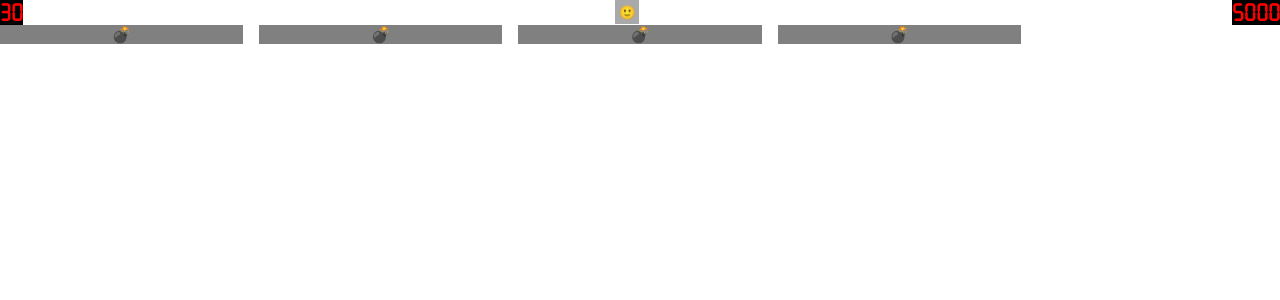
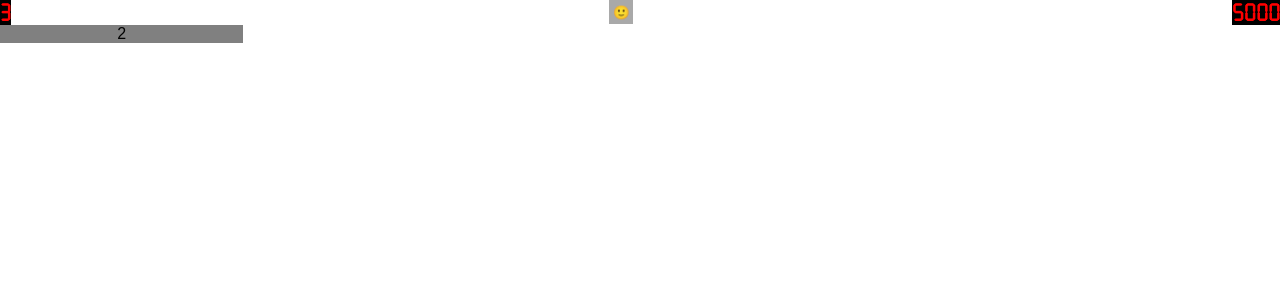
Before and after one commit to CamilaCintioli/minesweeper, a React (Create React App) app: page / in a window 1280 px wide. Shown: the top 300 px of the page. Built offline with nearby package versions, Linux system fonts and the light colour scheme.

Commit message:
Added useMinesweeper hook

```diff
--- a/src/App.tsx
+++ b/src/App.tsx
@@ -1,10 +1,13 @@
 import React from 'react';
+import { createGlobalStyle } from 'styled-components'
+
 import Cell from './components/Cell'
 import Grid from './components/Grid'
 import ResetButton from './components/ResetButton'
 import Counter from './components/Counter'
 import Header from './components/Header'
-import { createGlobalStyle } from 'styled-components'
+
+import useMineSweeper from './hooks/useMineSweeper';
 
 const GlobalStyle = createGlobalStyle`
   @font-face {
@@ -14,19 +17,39 @@ const GlobalStyle = createGlobalStyle`
 `;
 
 function App() {
+  const width = 5;
+  const height = 5;
+  const bombs = 3;
+  const {
+    state,
+    cells,
+    expirationDate,
+    bombsRemaining,
+    putFlag,
+    openCell,
+    reset,
+  } = useMineSweeper({ width, height, bombs })
+
   return (
     <div>
       <GlobalStyle />
       <Header>
-        <Counter>30</Counter>
-        <ResetButton state={'🙂'} onClick={() => alert('Me han resetado')} />
+        <Counter>{bombsRemaining}</Counter>
+        <ResetButton state={state} onClick={(reset)} />
         <Counter>5000</Counter>
       </Header>
-      <Grid>
-        <Cell isOpen={false} state={'💣'} onClick={() => alert('Celda clickeada')} />
-        <Cell isOpen={false} state={'💣'} onClick={() => alert('Celda clickeada')} />
-        <Cell isOpen={false} state={'💣'} onClick={() => alert('Celda clickeada')} />
-        <Cell isOpen={false} state={'💣'} onClick={() => alert('Celda clickeada')} />
+      <Grid >
+        {cells.map(({ x, y, state, isOpen }) => (
+          <Cell
+            key={`${x}-${y}`}
+            x={x}
+            y={y}
+            isOpen={isOpen}
+            state={state}
+            onOpen={openCell}
+            onFlag={putFlag}
+          />
+        ))}
       </Grid>
     </div>
   );
--- a/src/components/Cell.tsx
+++ b/src/components/Cell.tsx
@@ -1,4 +1,4 @@
-import React from 'react'
+import React, { useCallback } from 'react'
 import styled from 'styled-components';
 
 const Pepita = styled.button`
@@ -8,6 +8,7 @@ const Pepita = styled.button`
     background-color: gray;
     border-radius: 0;
     font-size: 16px;
+    min-height: 1em;
 
     :disabled {
         background-color: darkgray;
@@ -18,14 +19,25 @@ const Pepita = styled.button`
 interface Props extends React.Props<never> {
     state: '💣' | '🚩' | null | number,
     isOpen: boolean,
-    onClick: () => void,
+    x: number,
+    y: number,
+    onOpen: (x: number, y: number) => void,
+    onFlag: (x: number, y: number) => void,
 }
 
 export default function Cell({
-    state, isOpen, onClick
+    x, y,
+    state, isOpen, onOpen, onFlag,
 }: Props){
+    const openCell = useCallback(() => {
+        onOpen(x, y);
+    }, [onOpen, x, y]);
+
+    const putFlag = useCallback(() => {
+        onFlag(x,y);
+    }, [onFlag, x, y])
     return(
-        <Pepita disabled={isOpen} onClick={onClick}>{state}</Pepita>
+        <Pepita disabled={isOpen} onClick={openCell} onContextMenu={putFlag}>{state}</Pepita>
     )
 }
 
--- /dev/null
+++ b/src/hooks/useMineSweeper.ts
@@ -0,0 +1,50 @@
+
+interface MineSweeperConfig {
+  width: number;
+  height: number;
+  bombs: number;
+}
+
+type MineSweeperState = '🙂' | '😨'
+
+type CellState = '💣' | '🚩' | null | number
+
+interface Cell {
+  x: number
+  y: number
+  state: CellState
+  isOpen: boolean
+}
+
+interface MineSweeperBag {
+cells: Cell[]
+state: MineSweeperState
+expirationDate: Date
+bombsRemaining: number
+putFlag: (x: number, y: number) => void;
+openCell: (x: number, y: number) => void;
+reset: () => void;
+}
+
+export default function useMineSweeper({
+  width = 5,
+  height = 5,
+  bombs = 5,
+}: MineSweeperConfig): MineSweeperBag {
+  return {
+    cells: [
+      {
+        x: 10,
+        y: 10,
+        state: 2,
+        isOpen: false,
+      }
+    ],
+    state: '🙂',
+    expirationDate: new Date(Date.now() + (5*60*1000)),
+    bombsRemaining: 3,
+    putFlag: (...args: any[]) => {debugger},
+    openCell: (...args: any[]) => {debugger},
+    reset: (...args: any[]) => {debugger}
+  }
+}
```
